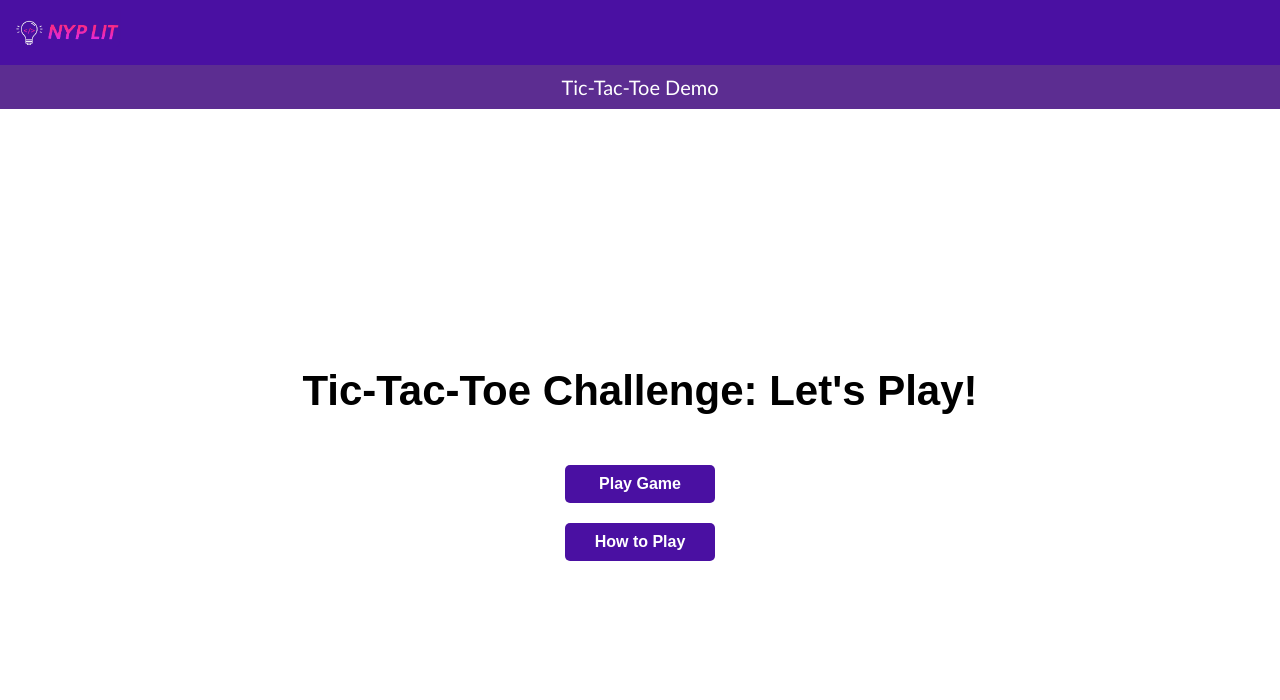
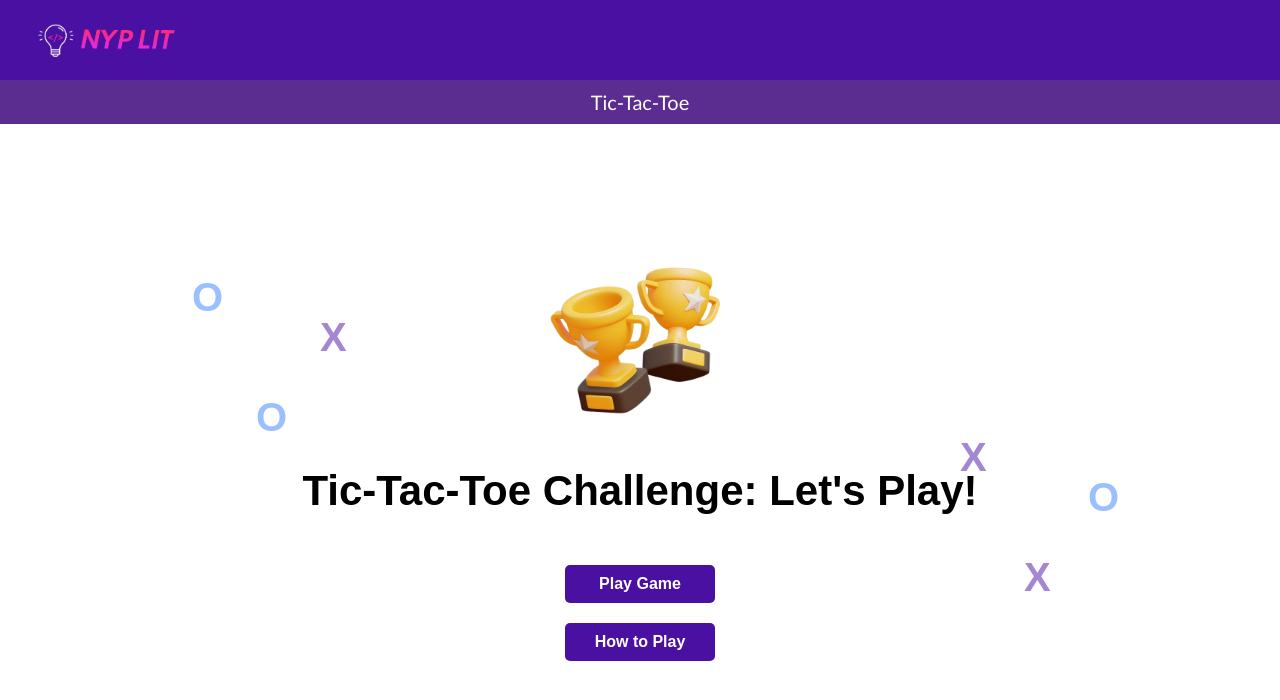
Before and after one commit to nyp-lit/TicTacToe-Workshop, a plain HTML site: page frontend/coverpage.html in a window 1280 px wide. Drawn offline with Linux system fonts and the light colour scheme.

Commit message:
Update coverpage.html

```diff
--- a/frontend/coverpage.html
+++ b/frontend/coverpage.html
@@ -1,26 +1,39 @@
 <!DOCTYPE html>
 <html lang="en">
+
 <head>
   <meta charset="UTF-8" />
-  <meta name="viewport" content="width=device-width, initial-scale=1.0"/>
+  <meta name="viewport" content="width=device-width, initial-scale=1.0" />
   <title>Tic-Tac-Toe Cover</title>
- <link rel="stylesheet" href="coverpage.css" />
+  <link rel="stylesheet" href="coverpage.css" />
 </head>
 
 <body>
   <!-- Top bar section with logo -->
   <div class="top-bar">
-    <img src="logo.png" alt="Logo" style="max-height: 45px;"/>
+    <img src="logo.png" alt="Logo" style="max-height: 60px; margin-left: 20px;" />
   </div>
 
   <!-- Header section -->
-  <div class="header">Tic-Tac-Toe Demo</div>
+  <div class="header">Tic-Tac-Toe</div>
 
   <!-- Main content section with game title and buttons -->
   <div class="main-content">
+    <img src="trophycups.png" alt="Trophy Cups" class="trophycups" />
     <h1>Tic-Tac-Toe Challenge: Let's Play!</h1>
     <button class="btn" onclick="location.href='toplay.html'">Play Game</button>
     <button class="btn" onclick="location.href='instructions.html'">How to Play</button>
   </div>
+
+  <!-- Floating Xs and Os -->
+  <div class="floating floating-o" style="top: 50%; left: 20%;">O</div>
+  <div class="floating floating-x" style="top: 40%; left: 25%;">X</div>
+  <div class="floating floating-o" style="top: 35%; left: 15%;">O</div>
+  <div class="floating floating-x" style="top: 70%; left: 80%;">X</div>
+  <div class="floating floating-o" style="top: 60%; left: 85%;">O</div>
+  <div class="floating floating-x" style="top: 55%; left: 75%;">X</div>
+  <!-- Floating Xs and Os placed at specific screen coordinates -->
+  <!-- These letters float up and down continuously using the floatUpDown animation -->
+
 </body>
 </html>
```
